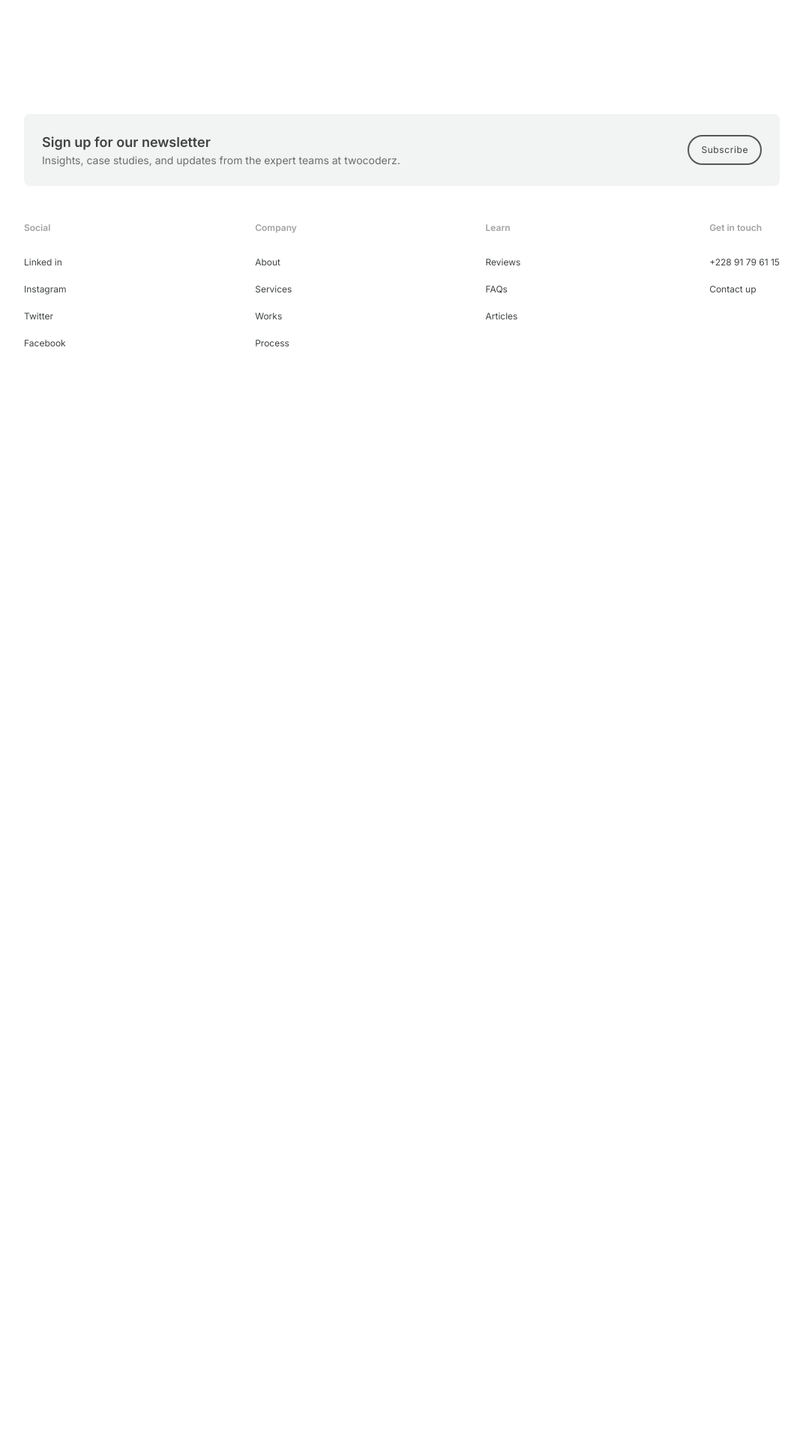
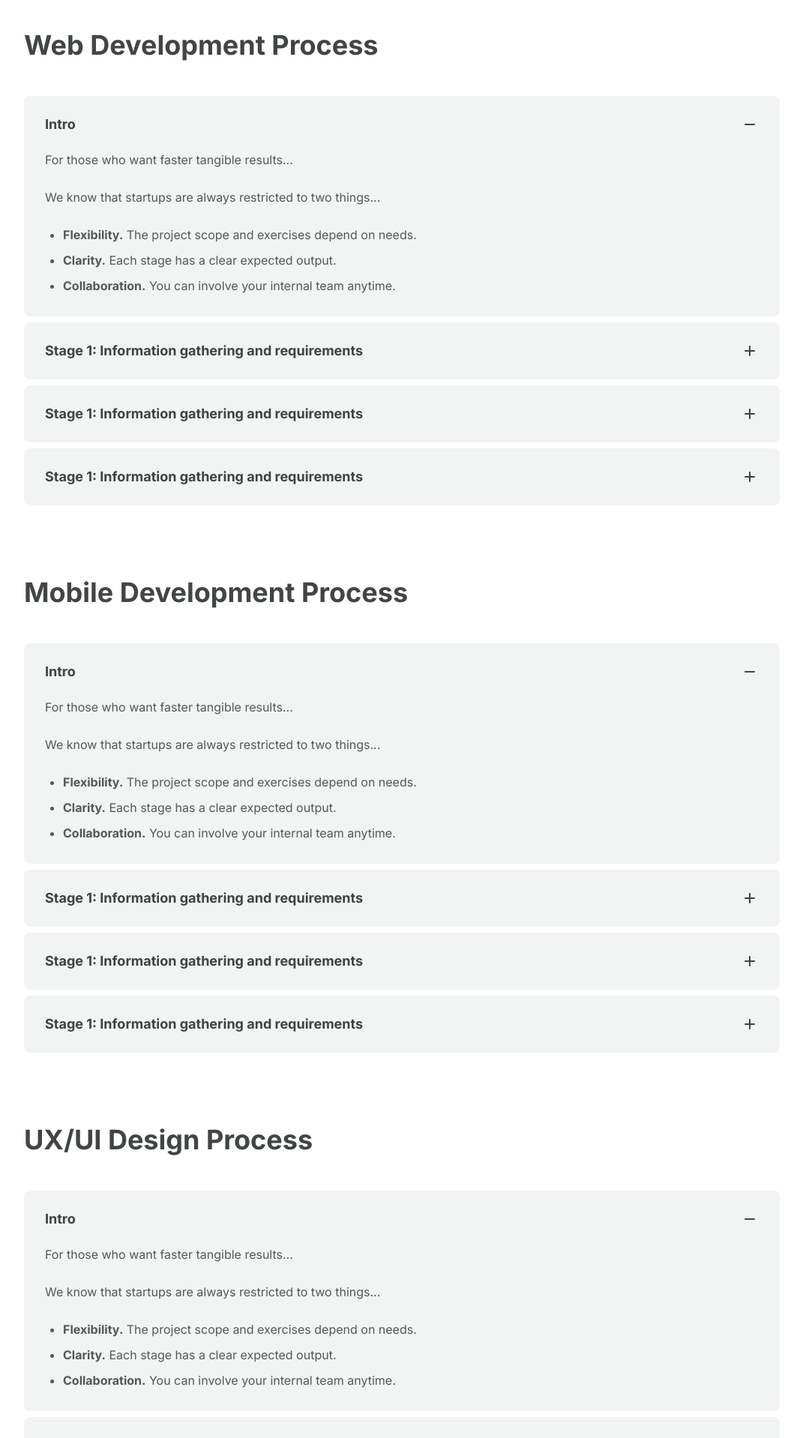
Before and after one commit to twocoderz/twocoderz.team, a React (Vite) app: page /process in a window 1280 px wide. Shown: the part 540-2458 px from the top of the page at 75% size, without its empty margins (104-1175 px from the left). Before the commit the page ends 1088 px from the top, so only its background shows below. Built offline with nearby package versions, Linux system fonts and the light colour scheme.

Commit message:
fix sizes, spacings for process items

```diff
--- a/src/pages/process/ProcessPage.tsx
+++ b/src/pages/process/ProcessPage.tsx
@@ -1,5 +1,6 @@
 import Layout from "../../shared/components/layout/Layout";
 import { HeroSection } from "../../shared/components/sections/HeroSection";
+import AccodionList from "../../shared/components/ui/AccordionItem";
 import Container from "../../shared/components/ui/Container";
 
 const processItems = [
@@ -31,21 +32,17 @@ const processItems = [
     title: "Stage 1: Information gathering and requirements",
     content: <p>Before starting the project, we need to understand...</p>,
   },
+  {
+    id: "stage-2",
+    title: "Stage 1: Information gathering and requirements",
+    content: <p>Before starting the project, we need to understand...</p>,
+  },
+  {
+    id: "stage-3",
+    title: "Stage 1: Information gathering and requirements",
+    content: <p>Before starting the project, we need to understand...</p>,
+  },
 ];
-
-// <Container>
-//   <section className="mt-p23 pb-p20">
-//     <h2 className="mb-p10 text-4xl md:text-6xl font-bold text-black-80">
-//       Branding Funnel Process
-//     </h2>
-
-//     <AccordionList
-//       items={processItems}
-//       defaultOpenId="intro"
-//       allowMultiple={false}
-//     />
-//   </section>
-// </Container>
 
 export default function ProcessPage() {
   return (
@@ -58,10 +55,51 @@ export default function ProcessPage() {
         and are not constrained by time and budget.`}
         alignment="center"
         className="bg-black text-white"
-        spClassName="py-p8"
+        spClassName="py-p4"
       />
       <Container>
-        <div className="mt-p23"></div>
+        <div className="flex flex-col items-start gap-p24 mt-p23">
+          <section className="flex flex-col items-start gap-p12 w-full">
+            <h2 className="text-4xl text-black-80 font-bold ">
+              Web Development Process
+            </h2>
+            <AccodionList
+              items={processItems}
+              defaultOpenId="intro"
+              allowMultiple={false}
+            />
+          </section>
+          <section className="flex flex-col items-start gap-p12 w-full">
+            <h2 className="text-4xl text-black-80 font-bold ">
+              Mobile Development Process
+            </h2>
+            <AccodionList
+              items={processItems}
+              defaultOpenId="intro"
+              allowMultiple={false}
+            />
+          </section>
+          <section className="flex flex-col items-start gap-p12 w-full">
+            <h2 className="text-4xl text-black-80 font-bold ">
+              UX/UI Design Process
+            </h2>
+            <AccodionList
+              items={processItems}
+              defaultOpenId="intro"
+              allowMultiple={false}
+            />
+          </section>
+          <section className="flex flex-col items-start gap-p12 w-full">
+            <h2 className="text-4xl text-black-80 font-bold ">
+              Desktop Apps Process
+            </h2>
+            <AccodionList
+              items={processItems}
+              defaultOpenId="intro"
+              allowMultiple={false}
+            />
+          </section>
+        </div>
       </Container>
     </Layout>
   );
--- a/src/shared/components/ui/AccordionItem.tsx
+++ b/src/shared/components/ui/AccordionItem.tsx
@@ -48,7 +48,7 @@ export default function AccodionList(props: AccordionListProps) {
   };
 
   return (
-    <div className={twMerge("space-y-p2", className)}>
+    <div className={twMerge("space-y-p2 w-full", className)}>
       {items.map((item) => {
         const isOpen = openIds.has(item.id);
         const panelId = "accordion-panel-" + item.id;
@@ -57,7 +57,7 @@ export default function AccodionList(props: AccordionListProps) {
         return (
           <article
             key={item.id}
-            className={twMerge("rounded-r2 bg-black-5", itemClassName)}
+            className={twMerge("rounded-r2 bg-black-5 p-p1", itemClassName)}
           >
             <button
               id={buttonId}
@@ -68,7 +68,7 @@ export default function AccodionList(props: AccordionListProps) {
               className="w-full cursor-pointer px-p6 py-p5 text-left"
             >
               <span className="flex items-center justify-between gap-p4">
-                <span className="text-b18 md:text-b20 text-black-80">
+                <span className="text-md md:text-lg font-bold text-black-80">
                   {item.title}
                 </span>
                 {isOpen ? (
```
